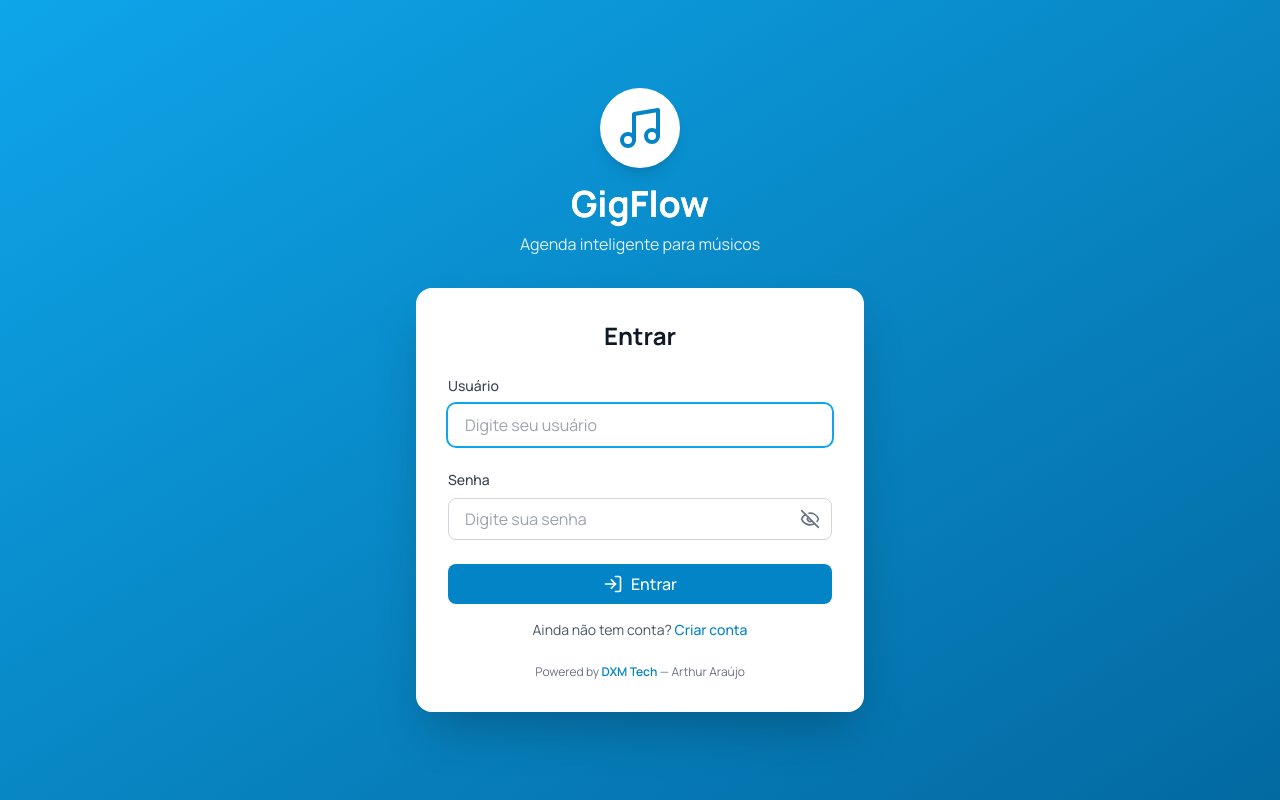
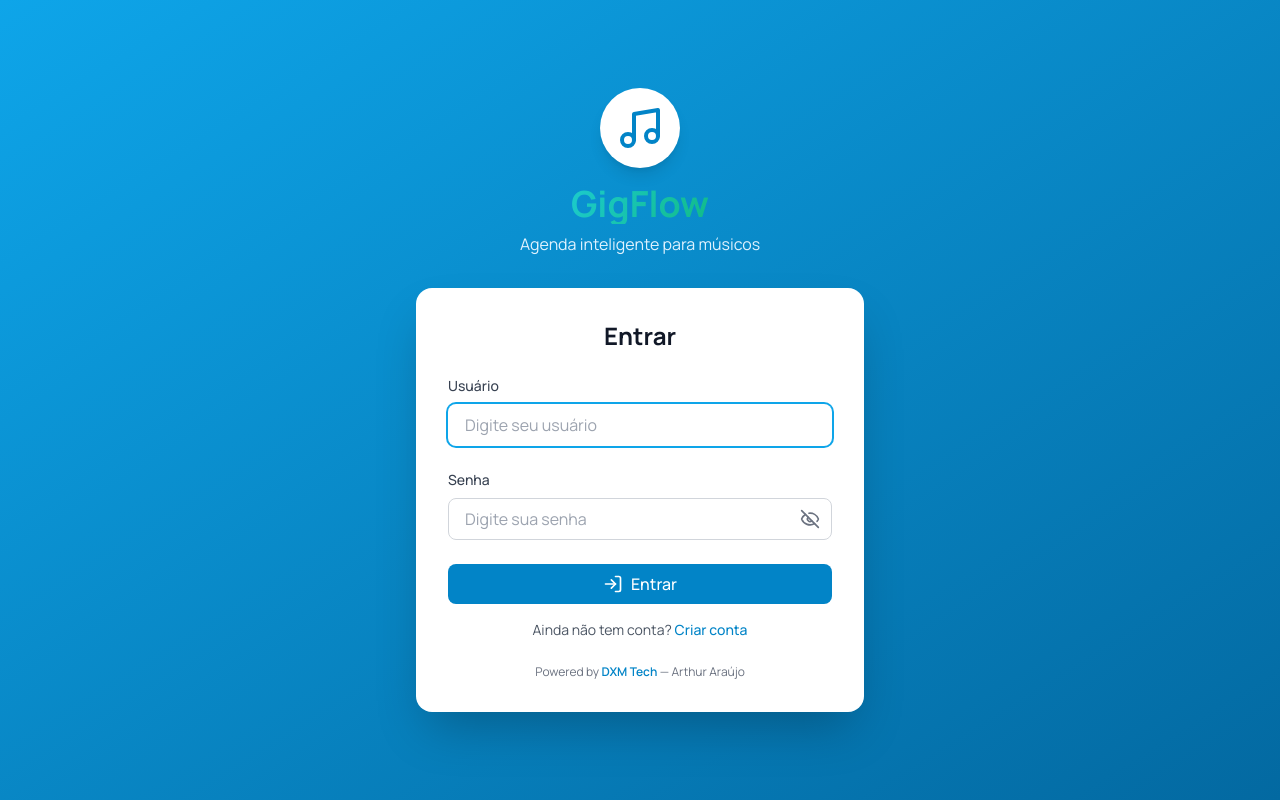
Before and after one commit to ragnarthur/agenda_musicos, a React (Vite) app in the folder frontend/: page /login in a window 1280 px wide. Built offline with nearby package versions, Linux system fonts and the light colour scheme; no server answers.

Commit message:
style: animate gigflow branding

```diff
--- a/frontend/src/components/Layout/Navbar.tsx
+++ b/frontend/src/components/Layout/Navbar.tsx
@@ -84,7 +84,7 @@ const Navbar: React.FC = () => {
               <Music className="h-6 w-6 text-primary-600" />
             </div>
             <div className="flex flex-col leading-tight">
-              <span className="text-lg sm:text-xl font-bold bg-gradient-to-r from-primary-600 via-purple-600 to-emerald-500 bg-clip-text text-transparent">
+              <span className="text-lg sm:text-xl font-bold logo-animated">
                 GigFlow
               </span>
               <span className="text-[11px] text-gray-500 hidden sm:block">Agenda para músicos</span>
--- a/frontend/src/index.css
+++ b/frontend/src/index.css
@@ -200,6 +200,21 @@
   100% { background-position: 0% 40%; transform: scale(1); }
 }
 
+/* Logo animated gradient */
+.logo-animated {
+  background: linear-gradient(120deg, #312e81, #6366f1, #22d3ee, #10b981, #a855f7);
+  background-size: 220% 220%;
+  -webkit-background-clip: text;
+  color: transparent;
+  animation: logoShift 8s ease-in-out infinite;
+}
+
+@keyframes logoShift {
+  0% { background-position: 0% 50%; }
+  50% { background-position: 100% 50%; }
+  100% { background-position: 0% 50%; }
+}
+
 @media (prefers-reduced-motion: reduce) {
   .animated-bg,
   .hero-animated,
--- a/frontend/src/pages/Login.tsx
+++ b/frontend/src/pages/Login.tsx
@@ -46,9 +46,7 @@ const Login: React.FC = () => {
               <Music className="h-12 w-12 text-primary-600" />
             </div>
           </div>
-          <h1 className="text-4xl font-bold text-white mb-2 bg-gradient-to-r from-primary-50 via-white to-emerald-200 bg-clip-text text-transparent">
-            GigFlow
-          </h1>
+          <h1 className="text-4xl font-bold text-white mb-2 logo-animated">GigFlow</h1>
           <p className="text-primary-100">Agenda inteligente para músicos</p>
         </div>
 
--- a/frontend/src/pages/Payment.tsx
+++ b/frontend/src/pages/Payment.tsx
@@ -223,7 +223,7 @@ const Payment: React.FC = () => {
           <div className="bg-white/10 backdrop-blur rounded-2xl p-6 text-white">
             <div className="flex items-center gap-3 mb-6">
               <Music className="h-8 w-8 text-white" />
-              <h2 className="text-2xl font-bold">GigFlow</h2>
+              <h2 className="text-2xl font-bold logo-animated">GigFlow</h2>
             </div>
 
             <h3 className="text-xl font-semibold mb-4">Plano Profissional</h3>
--- a/frontend/src/pages/PlanSuccess.tsx
+++ b/frontend/src/pages/PlanSuccess.tsx
@@ -110,9 +110,7 @@ const PlanSuccess: React.FC = () => {
               <CreditCard className="h-10 w-10 text-primary-600" />
             </div>
           </div>
-          <h1 className="text-2xl font-bold bg-gradient-to-r from-white via-primary-100 to-emerald-200 bg-clip-text text-transparent">
-            GigFlow
-          </h1>
+          <h1 className="text-2xl font-bold logo-animated">GigFlow</h1>
         </div>
 
         <div className="bg-white rounded-2xl shadow-2xl p-8 text-center">
--- a/frontend/src/pages/VerifyEmail.tsx
+++ b/frontend/src/pages/VerifyEmail.tsx
@@ -96,9 +96,7 @@ const VerifyEmail: React.FC = () => {
               <Music className="h-10 w-10 text-primary-600" />
             </div>
           </div>
-          <h1 className="text-2xl font-bold bg-gradient-to-r from-white via-primary-100 to-emerald-200 bg-clip-text text-transparent">
-            GigFlow
-          </h1>
+          <h1 className="text-2xl font-bold logo-animated">GigFlow</h1>
         </div>
 
         {/* Card */}
```
